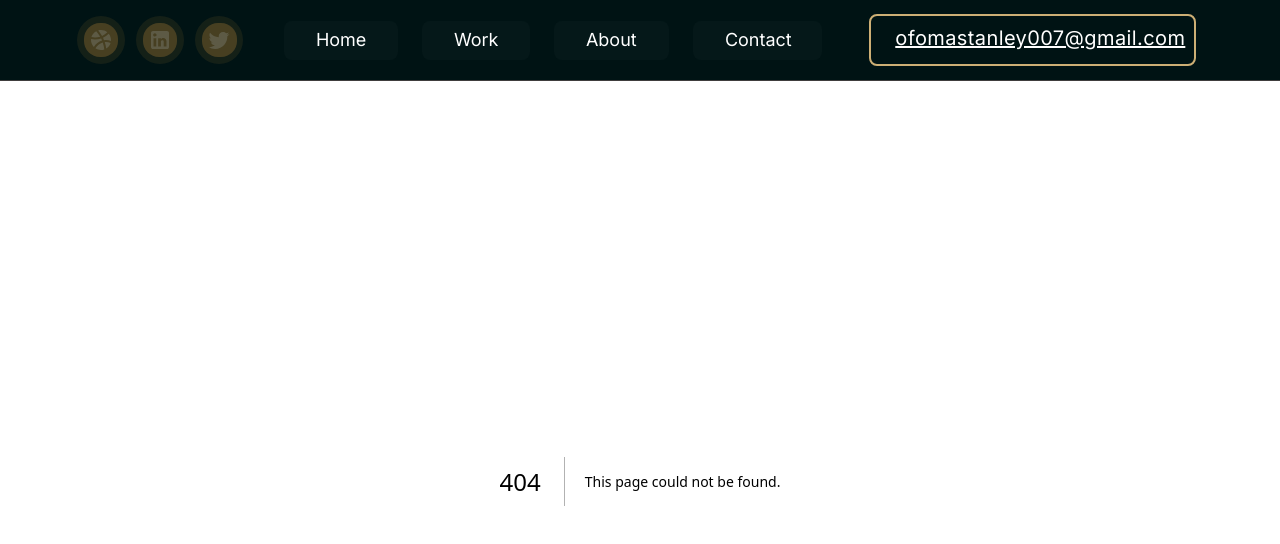
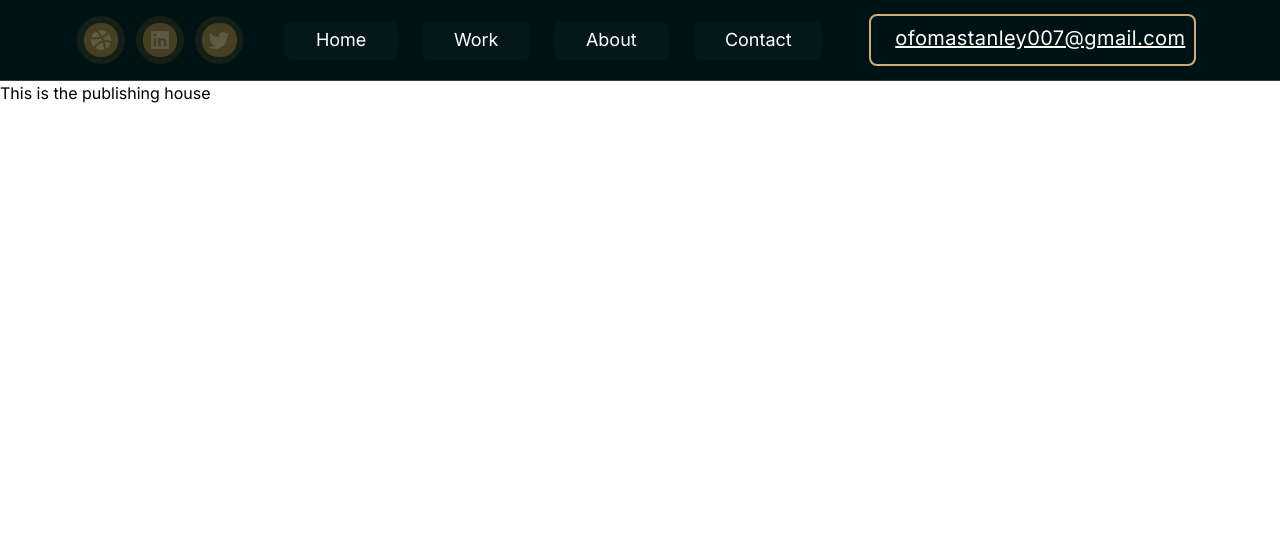
Before and after one commit to Maxwell011/portfolio-design, a Next.js app: page /PublishingHouse in a window 1280 px wide. Before the commit this address had no page. Shown: the top 544 px of the page. Built offline with nearby package versions, Linux system fonts and the light colour scheme.

Commit message:
Add PublishingHouse page component

```diff
--- /dev/null
+++ b/src/app/PublishingHouse/page.tsx
@@ -0,0 +1,7 @@
+export default function PublishingHouse() {
+  return (
+    <section>
+      <h1>This is the publishing house</h1>
+    </section>
+  );
+}
```
